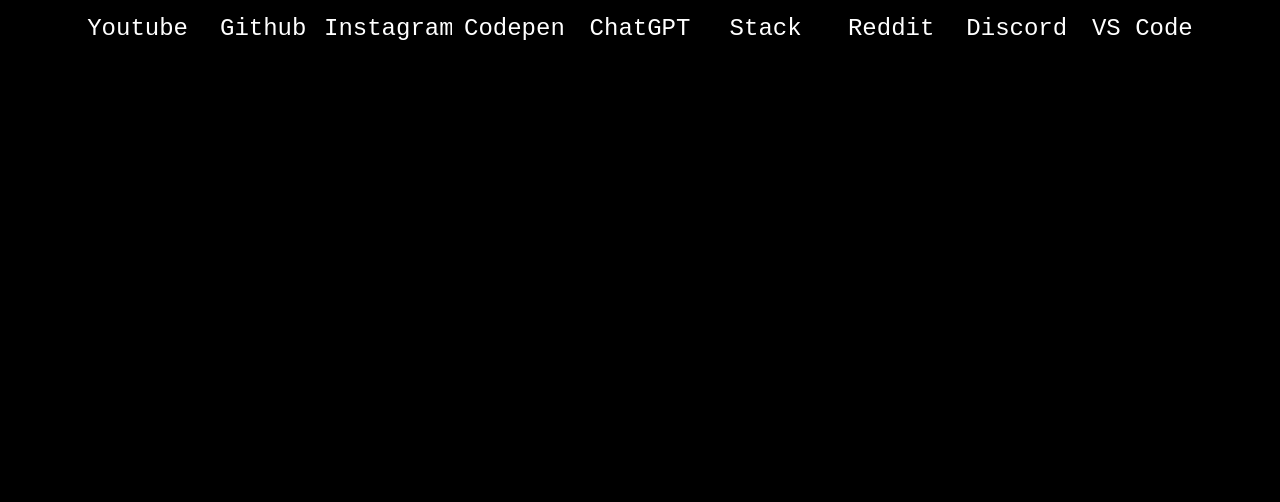
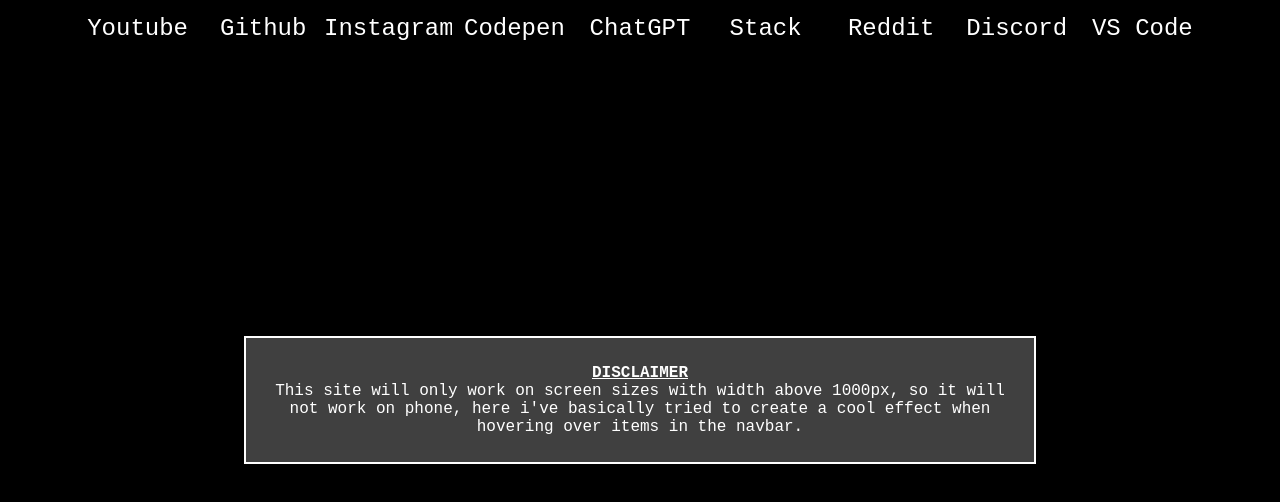
Before and after one commit to frnabiru/nav, a plain HTML site: page index.html in a window 1280 px wide. Drawn offline with Linux system fonts and the light colour scheme; a web font is replaced by a local one.

Commit message:
Add files via upload

```diff
--- a/index.html
+++ b/index.html
@@ -46,5 +46,13 @@
         >
       </span>
     </div>
+    <div class="note">
+      <p class="notetext">
+        <u><b>DISCLAIMER</b></u> <br />
+        This site will only work on screen sizes with width above 1000px, so it
+        will not work on phone, here i've basically tried to create a cool
+        effect when hovering over items in the navbar.
+      </p>
+    </div>
   </body>
 </html>
--- a/style.css
+++ b/style.css
@@ -89,3 +89,17 @@ a.links {
 .item9:hover {
     background-color: #2db0f6;
 }
+
+.note {
+    position: absolute;
+    top: 50%;
+    left: 50%;
+    width: 60vw;
+    transform: translate(-50%, -50%);
+    text-align: center;
+    background-color: rgb(64, 64, 64);
+    border: 2px solid white;
+    color: white;
+    font-family: monospace, sans-serif;
+    padding: 10px;
+}
```
